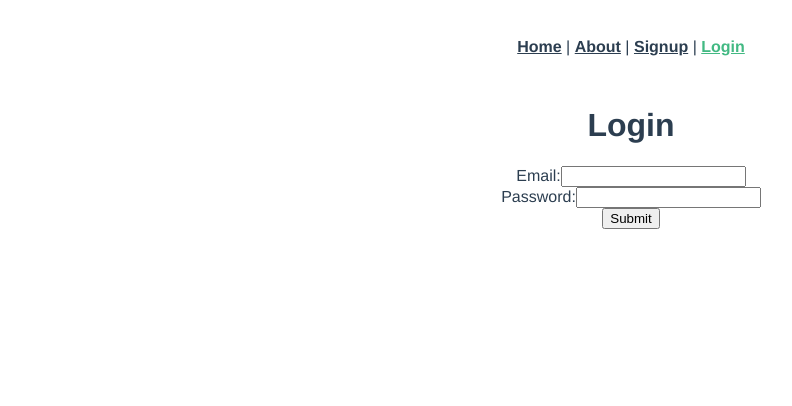
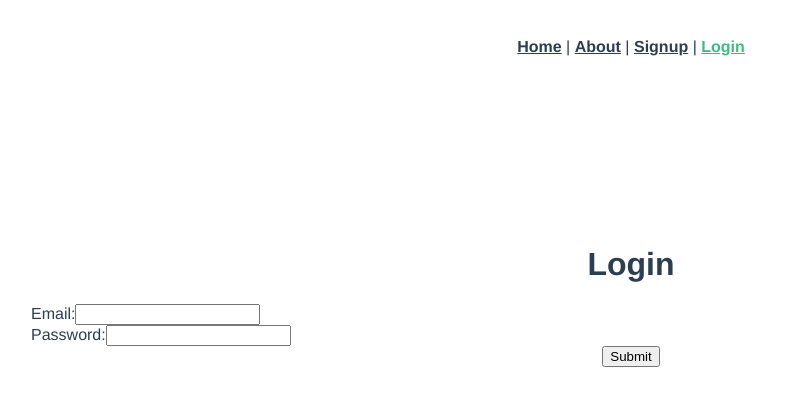
Before and after one commit to aw0ng/frontend_recyclopedia, a Vue app: page /login in a window 1280 px wide. Shown: the top 406 px of the page, without its empty margins (9-801 px from the left). Built offline with nearby package versions, Linux system fonts and the light colour scheme.

Commit message:
add styling to login page

```diff
--- a/src/views/Login.vue
+++ b/src/views/Login.vue
@@ -19,6 +19,20 @@
     </form>
   </div>
 </template>
+
+<style scoped>
+.login {
+  margin-top: 10rem;
+  text-align: center;
+  margin-bottom: 20rem;
+}
+
+.form-group {
+  margin-left: 2rem;
+  margin-right: 2rem;
+  text-align: left;
+}
+</style>
 
 <script>
 import axios from "axios";
```
